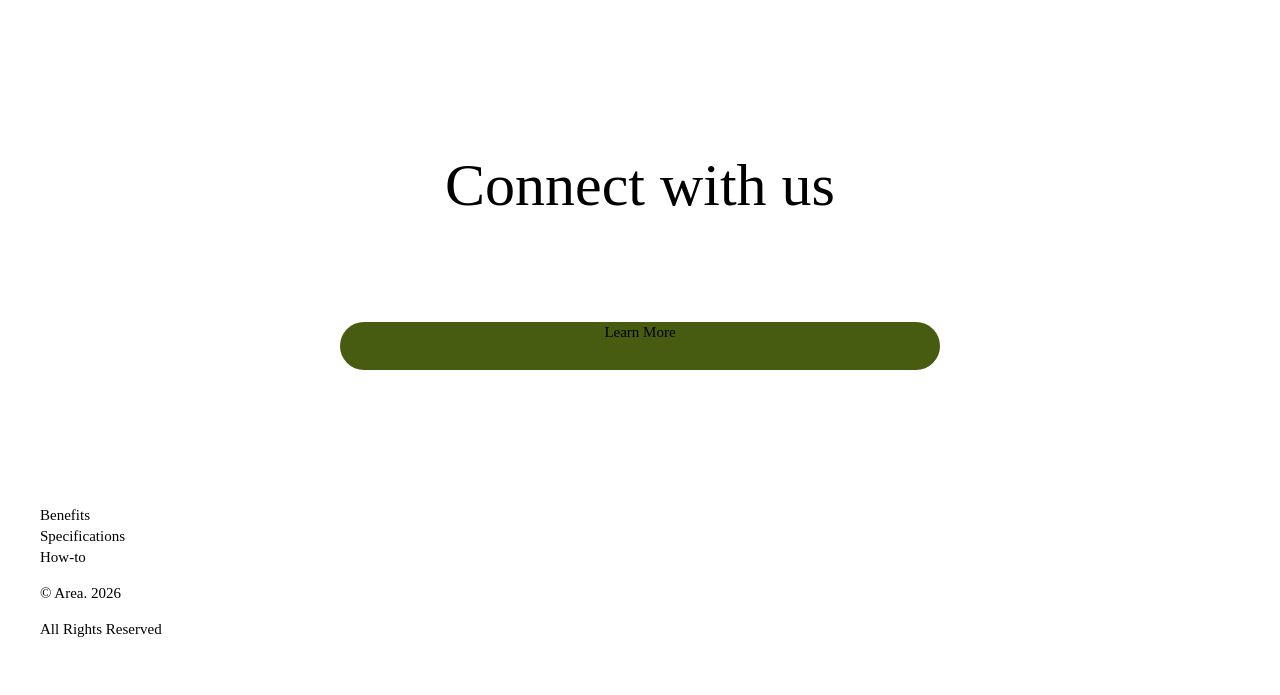
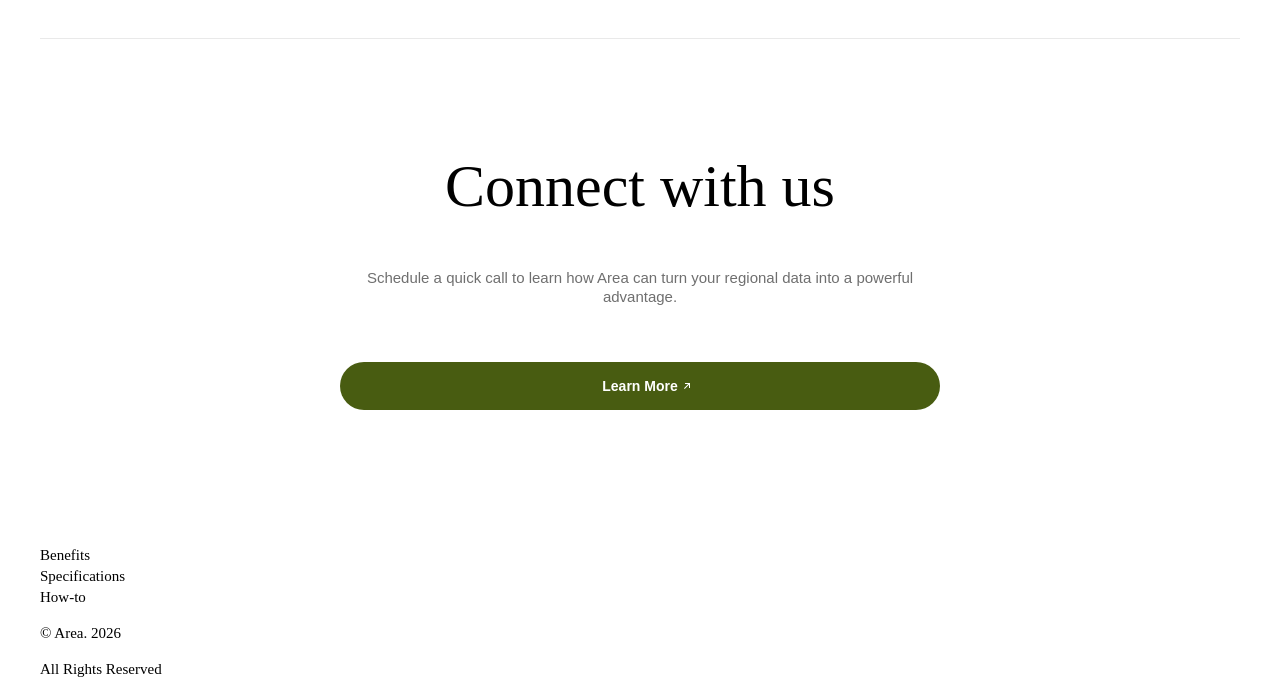
Before and after one commit to Jlyaguxa/Area, a plain HTML site: page index.html in a window 1280 px wide. Shown: the part 6606-7301 px from the top of the page. Before the commit the page ends 7261 px from the top, so only its background shows below. Drawn offline with Linux system fonts and the light colour scheme.

Commit message:
Edits in html for contact section

```diff
--- a/index.html
+++ b/index.html
@@ -232,11 +232,11 @@
         </div>
       </section>
       <section class="contact">
-        <div class="container">
+        <div class="container contact-container">
           <article class="contact-inner">
             <h2 class="contact-title">Connect with us</h2>
-            <p class="contact-caption"></p>
-            <div class="contact-btn btn">Learn More</div>
+            <p class="contact-caption">Schedule a quick call to learn how Area can turn your regional data into a powerful advantage.</p>
+            <div class="contact-btn btn"><a class="contact-btn--link link" href="#">Learn More</a></div>
           </article>
         </div>
       </section>
```
